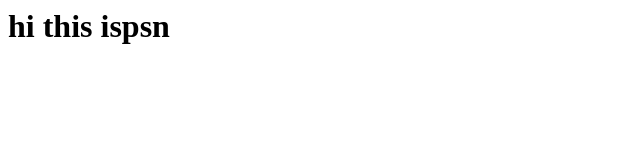
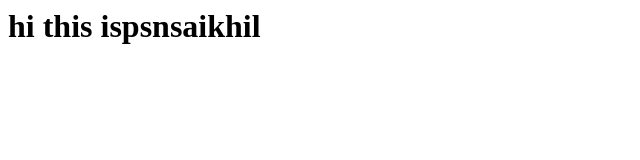
Before and after one commit to pallapothusainikhil/pallapothusainikhil.github.io, a plain HTML site: page index.html in a window 1280 px wide. Shown: the whole page, without its empty margins (0-640 px from the left). Drawn offline with Linux system fonts and the light colour scheme.

Commit message:
made by me

```diff
--- a/index.html
+++ b/index.html
@@ -3,6 +3,6 @@
 <title>mywebsite</title>
 </head>
 <body>
-<h1>hi this ispsn</h1>
+<h1>hi this ispsnsaikhil</h1>
 </body>
 </html>
```
